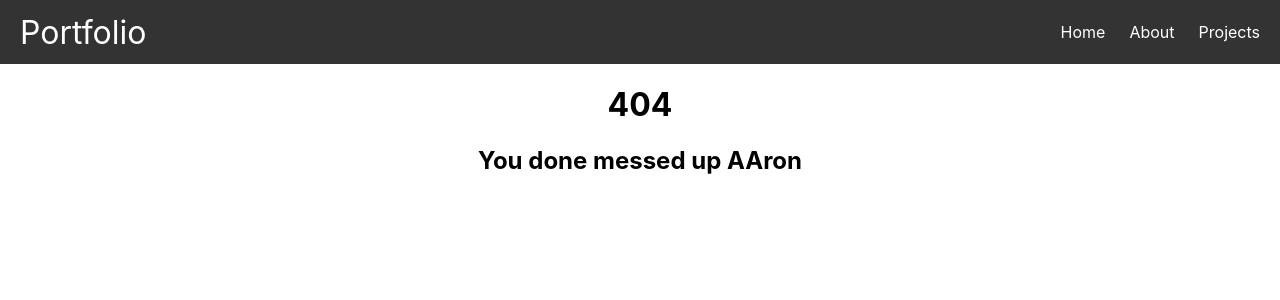
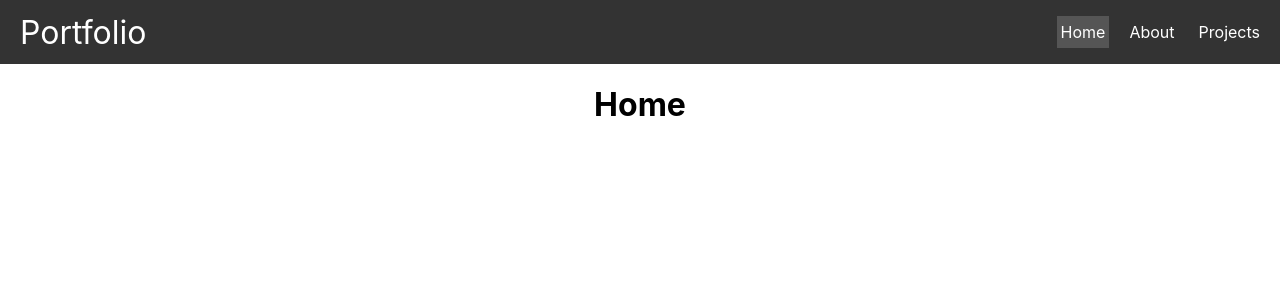
Before and after one commit to ForgeFaceTheGreat/portfolio, a React (Create React App) app: page /portfolio/home in a window 1280 px wide. Before the commit this address led to /404_error. Shown: the top 300 px of the page. Built offline with nearby package versions, Linux system fonts and the light colour scheme.

Commit message:
Routing path bug fixes (hopefully)

```diff
--- a/src/App.js
+++ b/src/App.js
@@ -15,14 +15,14 @@ function App()
       {/* Page Content */}
       <div className='container'>
           <Routes>
-            <Route path='/' element={<Navigate replace to={'/home'} />} />
-            <Route path='/portfolio' element={<Navigate replace to={'/home'} />} />
-            <Route path='/Home' element={<Home />} />
-            <Route path='/About' element={<About />} />
-            <Route path='/Projects' element={<Projects />} />
+            <Route path='/' element={<Navigate replace to={'/portfolio/home'} />} />
+            <Route path='/portfolio' element={<Navigate replace to={'/portfolio/home'} />} />
+            <Route path='/portfolio/Home' element={<Home />} />
+            <Route path='/portfolio/About' element={<About />} />
+            <Route path='/portfolio/Projects' element={<Projects />} />
 
-            <Route path='/404_error' element={<Error404 />} />
-            <Route path='*' element={<Navigate replace to={'/404_error'} />} />
+            <Route path='/portfolio/404_error' element={<Error404 />} />
+            <Route path='*' element={<Navigate replace to={'/portfolio/404_error'} />} />
           </Routes>
       </div>
     </>
--- a/src/Navbar.js
+++ b/src/Navbar.js
@@ -26,9 +26,9 @@ export default function Navbar()
             <Link to="https://github.com/ForgeFaceTheGreat/portfolio" target='_blank' className="site-title">Portfolio</Link>
 
             <ul>
-                <CustomLink to="/home">Home</CustomLink>
-                <CustomLink to="/about">About</CustomLink>
-                <CustomLink to="/projects">Projects</CustomLink>
+                <CustomLink to="/portfolio/home">Home</CustomLink>
+                <CustomLink to="/portfolio/about">About</CustomLink>
+                <CustomLink to="/portfolio/projects">Projects</CustomLink>
             </ul>
 
             <div className='burger-menu' onClick={updateMenu}>
```
